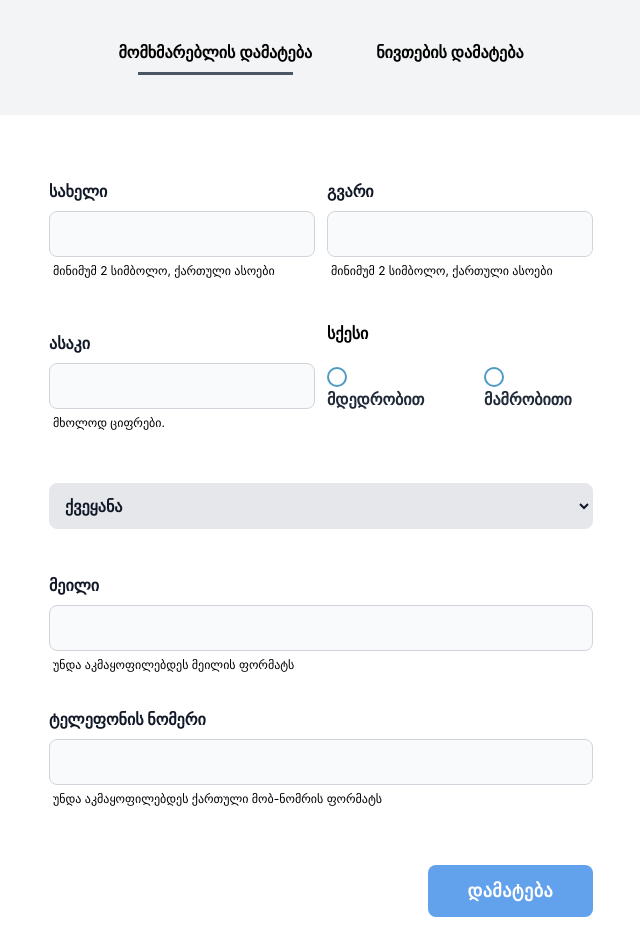
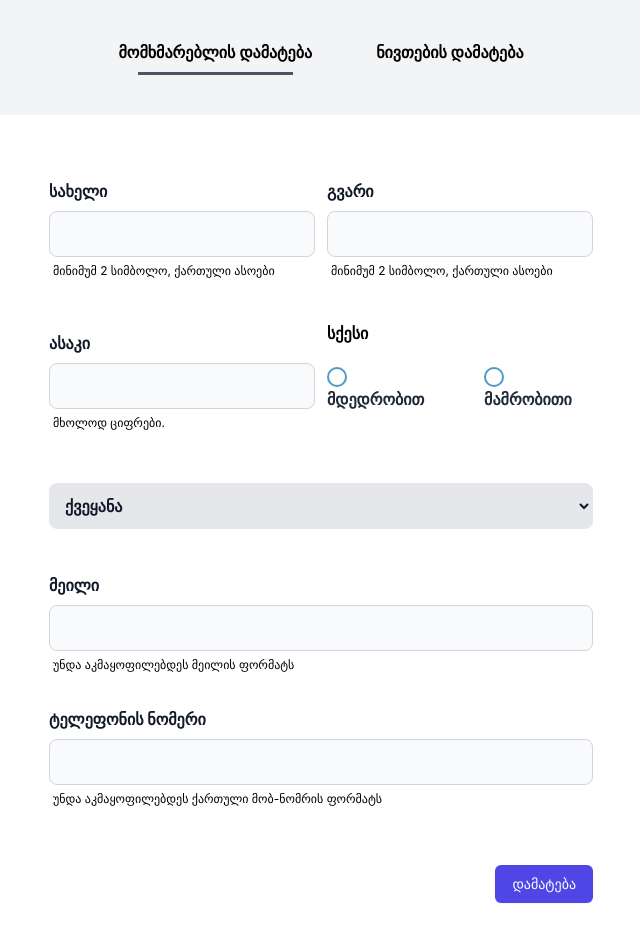
Before and after one commit to ibotchori/dolphin-software-assingment, a React (Create React App) app: page / in a window 1280 px wide. Shown: the top 952 px of the page, without its empty margins (319-959 px from the left). Built offline with nearby package versions, Linux system fonts and the light colour scheme.

Commit message:
style: change submit button color

```diff
--- a/src/components/Buttons/SubmitButton.jsx
+++ b/src/components/Buttons/SubmitButton.jsx
@@ -4,7 +4,7 @@
   return (
     <button
       type='submit'
-      className={`${px} py-3  bg-mainButtonColor hover:bg-hoverButtonColor  focus:bg-focusButtonColor  rounded-lg  text-center  text-lg  tracking-wide text-white  font-semibold`}
+      className={`${px}  inline-flex items-center justify-center rounded-md border border-transparent bg-indigo-600 px-4 py-2 text-sm font-medium text-white shadow-sm hover:bg-indigo-700 focus:outline-none focus:ring-2 focus:ring-indigo-500 focus:ring-offset-2 sm:w-auto`}
     >
       {text}
     </button>
```
